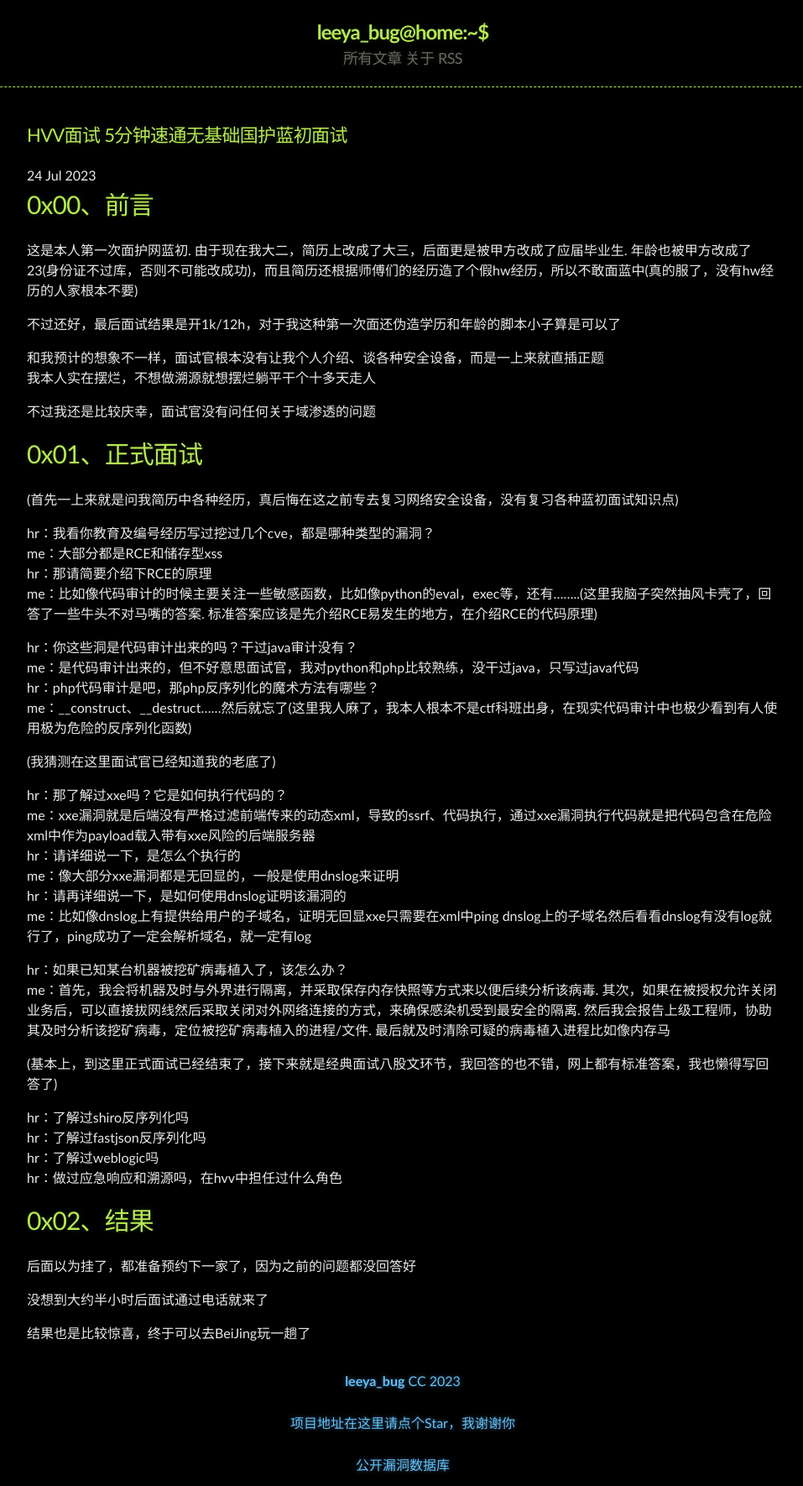
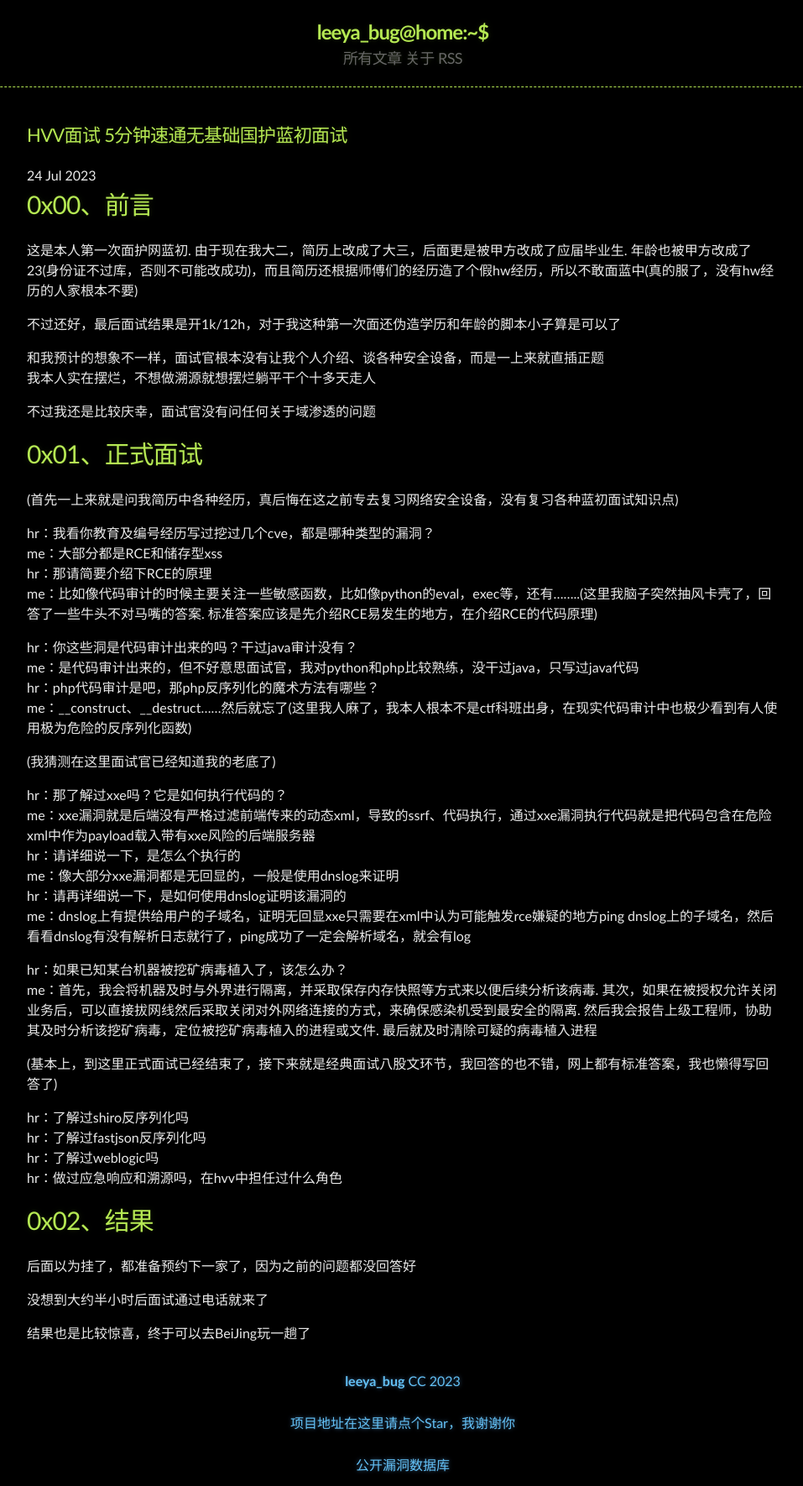
Before and after one commit to Leeyangee/leeyangee.github.io, a Jekyll site: the page built from _posts/2023-07-24-HVV面试 5分钟速通无基础国护蓝初面试.md, in a window 1280 px wide. Shown: the whole page at 84% size, without its empty margins (160-1117 px from the left). Built offline with Jekyll 4.4.1, drawn with Linux system fonts in a browser that asks for light colours.

Commit message:
Update 2023-07-24-HVV面试 5分钟速通无基础国护蓝初面试.md

```diff
--- a/_posts/2023-07-24-HVV面试 5分钟速通无基础国护蓝初面试.md
+++ b/_posts/2023-07-24-HVV面试 5分钟速通无基础国护蓝初面试.md
@@ -34,10 +34,10 @@ me：xxe漏洞就是后端没有严格过滤前端传来的动态xml，导致的
 hr：请详细说一下，是怎么个执行的
 me：像大部分xxe漏洞都是无回显的，一般是使用dnslog来证明
 hr：请再详细说一下，是如何使用dnslog证明该漏洞的
-me：比如像dnslog上有提供给用户的子域名，证明无回显xxe只需要在xml中ping dnslog上的子域名然后看看dnslog有没有log就行了，ping成功了一定会解析域名，就一定有log
+me：dnslog上有提供给用户的子域名，证明无回显xxe只需要在xml中认为可能触发rce嫌疑的地方ping dnslog上的子域名，然后看看dnslog有没有解析日志就行了，ping成功了一定会解析域名，就会有log
 
 hr：如果已知某台机器被挖矿病毒植入了，该怎么办？
-me：首先，我会将机器及时与外界进行隔离，并采取保存内存快照等方式来以便后续分析该病毒. 其次，如果在被授权允许关闭业务后，可以直接拔网线然后采取关闭对外网络连接的方式，来确保感染机受到最安全的隔离. 然后我会报告上级工程师，协助其及时分析该挖矿病毒，定位被挖矿病毒植入的进程/文件. 最后就及时清除可疑的病毒植入进程比如像内存马
+me：首先，我会将机器及时与外界进行隔离，并采取保存内存快照等方式来以便后续分析该病毒. 其次，如果在被授权允许关闭业务后，可以直接拔网线然后采取关闭对外网络连接的方式，来确保感染机受到最安全的隔离. 然后我会报告上级工程师，协助其及时分析该挖矿病毒，定位被挖矿病毒植入的进程或文件. 最后就及时清除可疑的病毒植入进程
 
 (基本上，到这里正式面试已经结束了，接下来就是经典面试八股文环节，我回答的也不错，网上都有标准答案，我也懒得写回答了)
 
```
